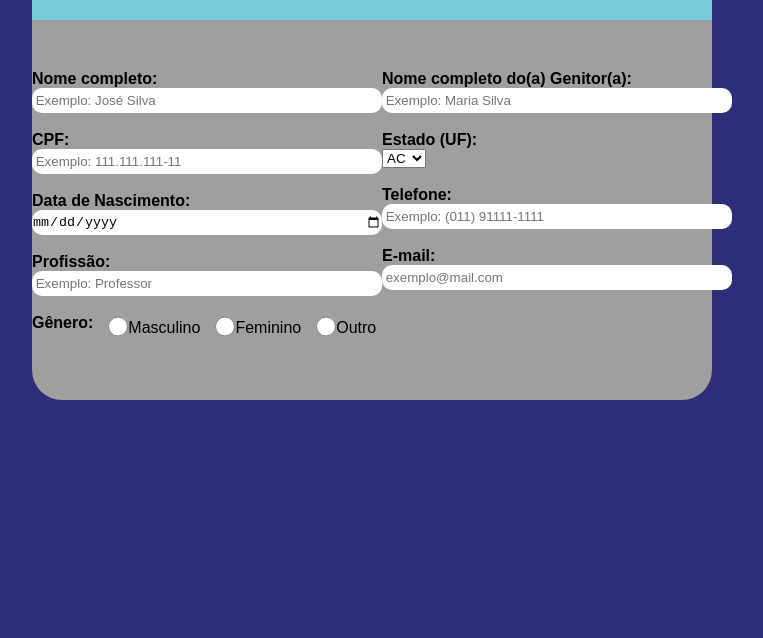
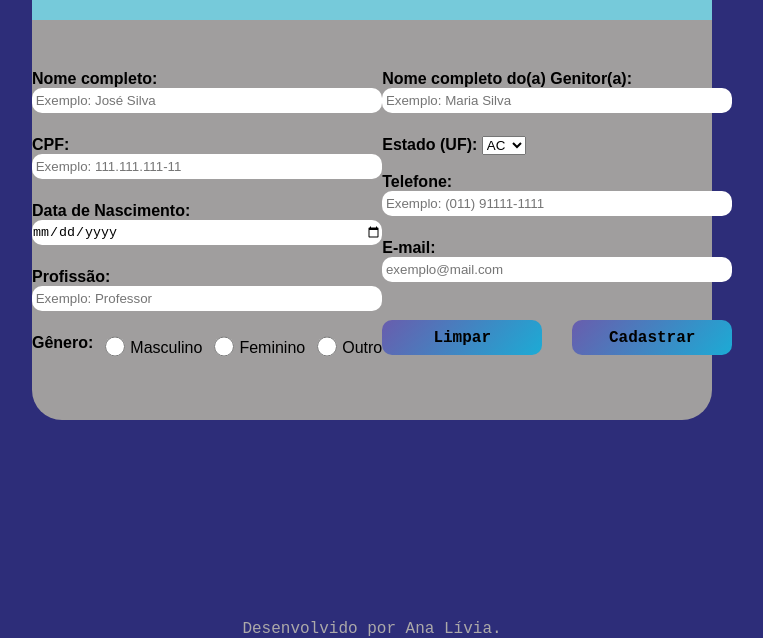
Before and after one commit to aliviasg/forms, a plain HTML site: page index.html in a window 1280 px wide. Shown: the part 195-833 px from the top of the page, without its empty margins (268-1031 px from the left). Before the commit the page ends 800 px from the top, so only its background shows below. Drawn offline with Linux system fonts and the light colour scheme.

Commit message:
ajustes nos inputs, adição de botoes, rodape

```diff
--- a/index.html
+++ b/index.html
@@ -41,7 +41,7 @@
                 <form>
                     <b>Nome completo do(a) Genitor(a):</b> <br>
                     <input type="text" name="nome genitor" placeholder=" Exemplo: Maria Silva"/><br><br>
-                    <b>Estado (UF):</b> <br>
+                    <b>Estado (UF):</b>
                     <select>
                         <option>AC</option>
                         <option>AL</option>
@@ -75,10 +75,16 @@
                     <input type="tel" name="telefone" placeholder=" Exemplo: (011) 91111-1111"><br><br>
                     <b>E-mail:</b> <br>
                     <input type="email" name="email" placeholder=" exemplo@mail.com"><br><br>
-
+                    <div class="botoes">
+                        <input type="reset" value="Limpar"/>
+                        <input type="submit" name="cadastrar" value="Cadastrar"/>
+                    </div>
                 </form>
             </div>
         </div>
     </section>
 </body>
+<footer>
+    Desenvolvido por Ana Lívia.
+</footer>
 </html>
--- a/style.css
+++ b/style.css
@@ -50,17 +50,13 @@ form input {
     height: 25px;
 	border: none;
     width: 350px;
-}
-
-.form1 .form2 input {
-    margin-top: 10px;
-    margin-bottom: 15px;
-    text-transform: uppercase;
+    margin-bottom: 5px;
 }
 
 .radio {
     width: 20px;
-    margin-left: 15px;
+    margin-left: 12px;
+    margin-right: 5px;
 }
 
 .option-label {
@@ -75,7 +71,7 @@ label {
     display: inline-block;
 }
 
-/* Chrome e outros */
+/* Chrome etc */
 input::-webkit-outer-spin-button,
 input::-webkit-inner-spin-button {
   -webkit-appearance: none;
@@ -86,3 +82,32 @@ input::-webkit-inner-spin-button {
 input[type=number] {
   -moz-appearance: textfield;
 }
+
+.botoes {
+	display: flex;
+	justify-content: space-between;
+}
+
+.botoes input {
+    width: 160px;
+	height: 35px;
+    margin-top: 15px;
+    font-family: 'Courier New', Courier, monospace;
+    background-image: linear-gradient(-50deg, #1cabd5, #27158dab);
+    font-size: 16px;
+	font-weight:bold;
+	cursor: pointer;
+}
+
+.botoes input:hover{
+    background-color:#27158dab;
+    color:white;
+}
+
+footer {
+    margin-top: 200px;
+    display: flex;
+    justify-content: center;
+    color: rgb(172, 169, 169);
+    font-family: 'Courier New', Courier, monospace;
+}
```
